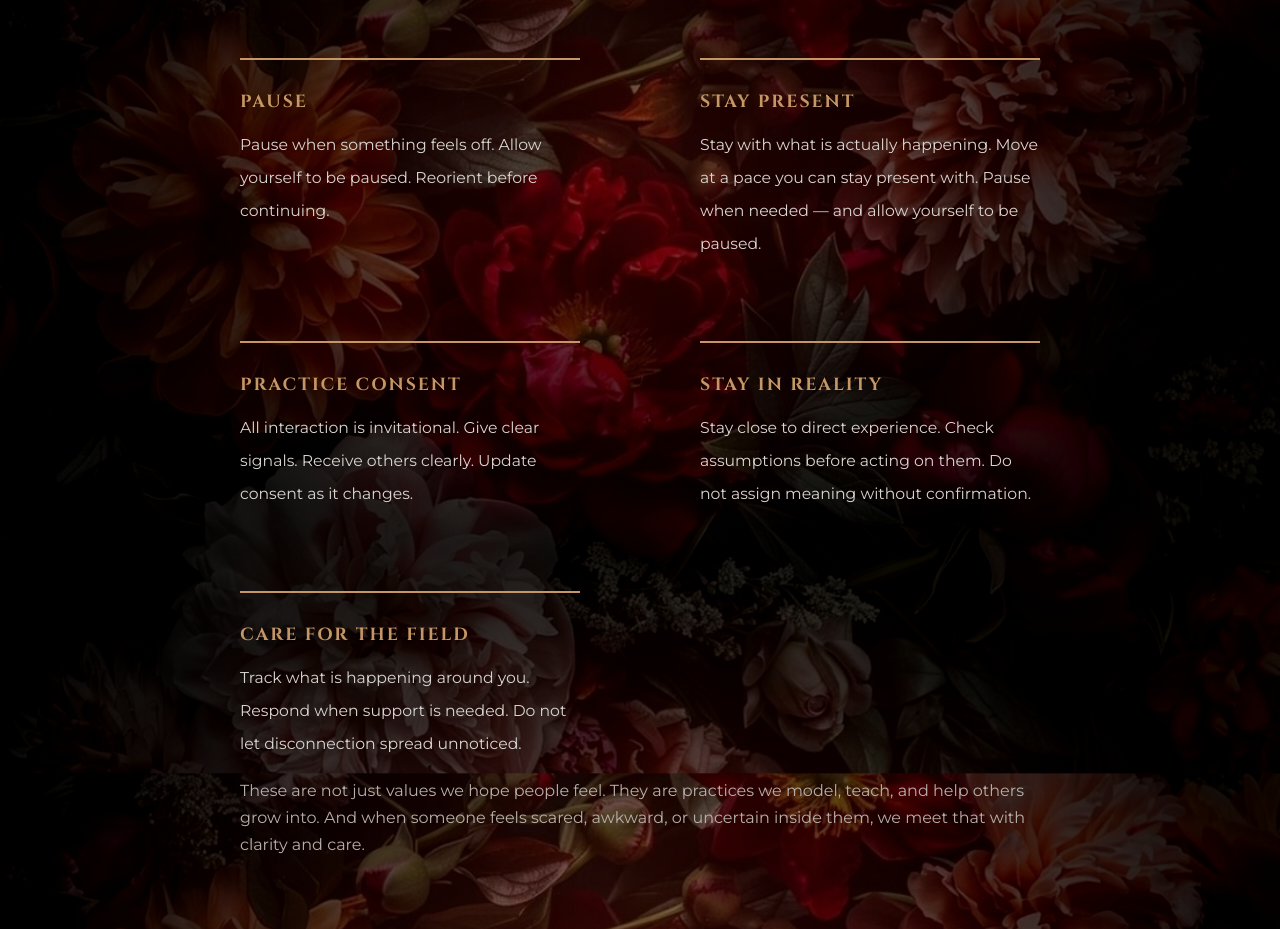
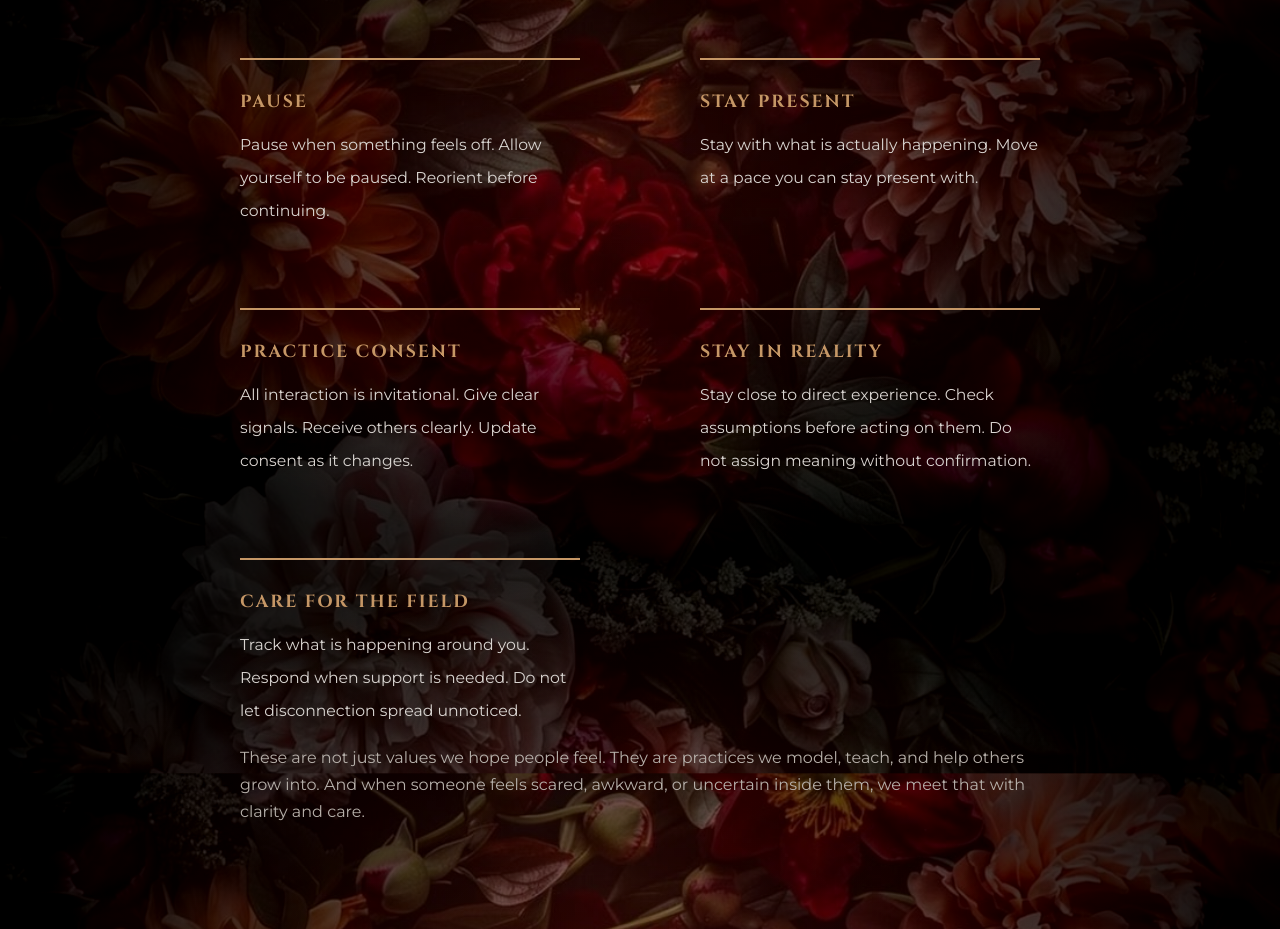
Before and after one commit to alimarie89/REVEL, a React (Vite) app in the folder frontend/: page /team-vision in a window 1280 px wide. Shown: the part 2640-3569 px from the top of the page. Built offline with nearby package versions, Linux system fonts and the light colour scheme.

Commit message:
Update: Refine 'Stay Present' card text content

```diff
--- a/frontend/src/pages/TeamVision.jsx
+++ b/frontend/src/pages/TeamVision.jsx
@@ -70,8 +70,7 @@
             <div className="foundation-item">
               <h3>Stay Present</h3>
               <p>Stay with what is actually happening.
-Move at a pace you can stay present with.
-Pause when needed — and allow yourself to be paused.</p>
+Move at a pace you can stay present with.</p>
             </div>
 
             <div className="foundation-item">
```
